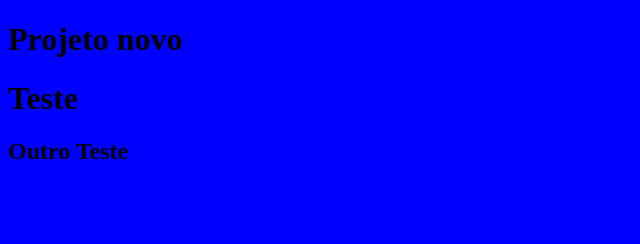
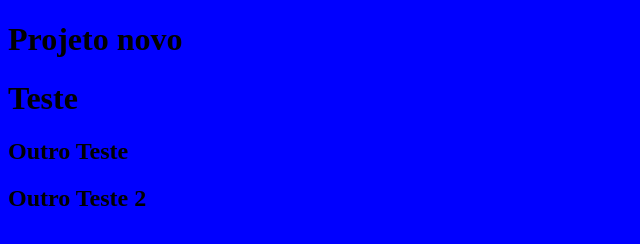
Before and after one commit to fabianosb/aula-git, a plain HTML site: page index.html in a window 1280 px wide. Shown: the whole page, without its empty margins (0-640 px from the left). Drawn offline with Linux system fonts and the light colour scheme.

Commit message:
segunda alteração

```diff
--- a/index.html
+++ b/index.html
@@ -8,5 +8,6 @@
   <h1>Projeto novo</h1>
   <h1>Teste</h1>
   <h2>Outro Teste</h2>
+  <h2>Outro Teste 2</h2>
 </body>
 </html>
```
